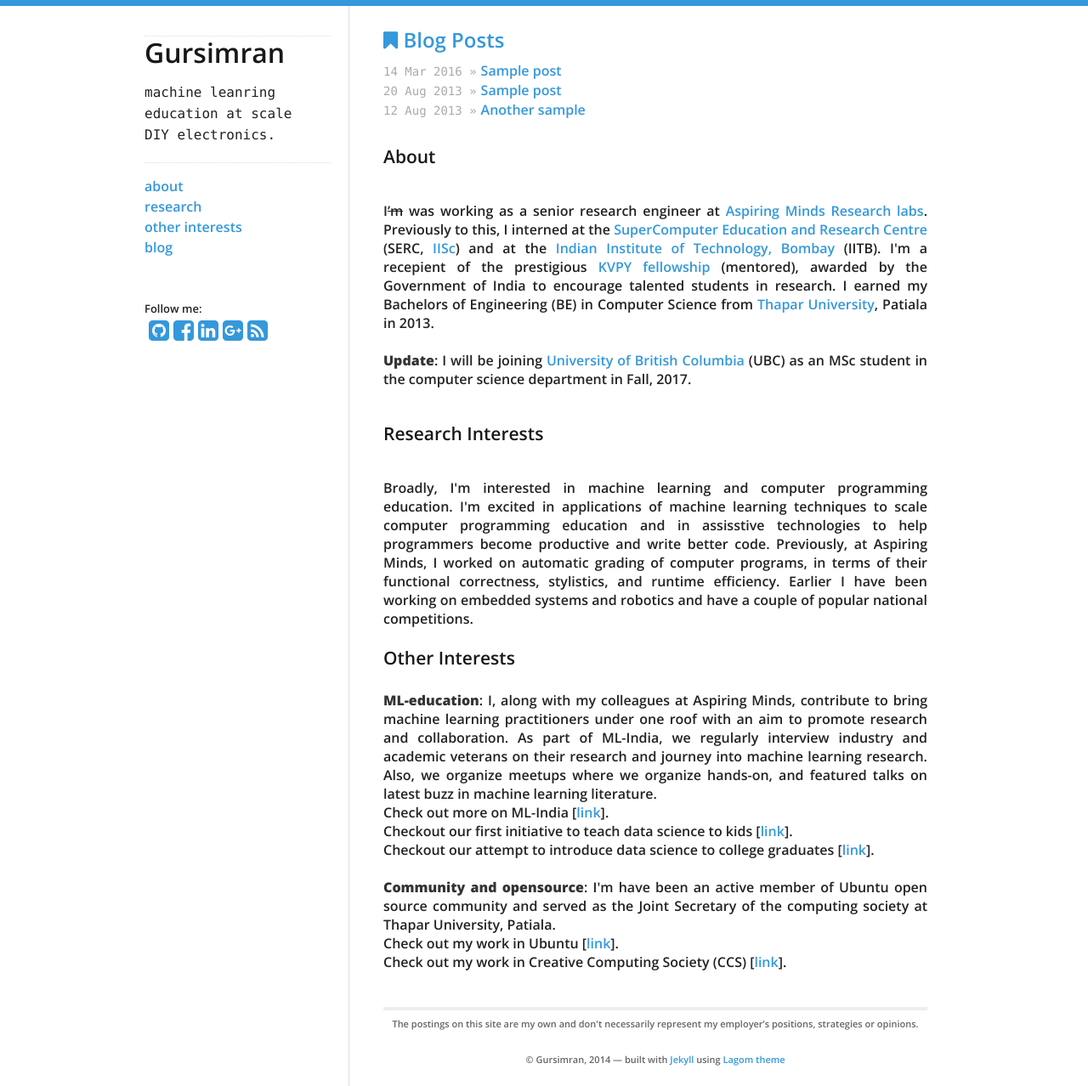
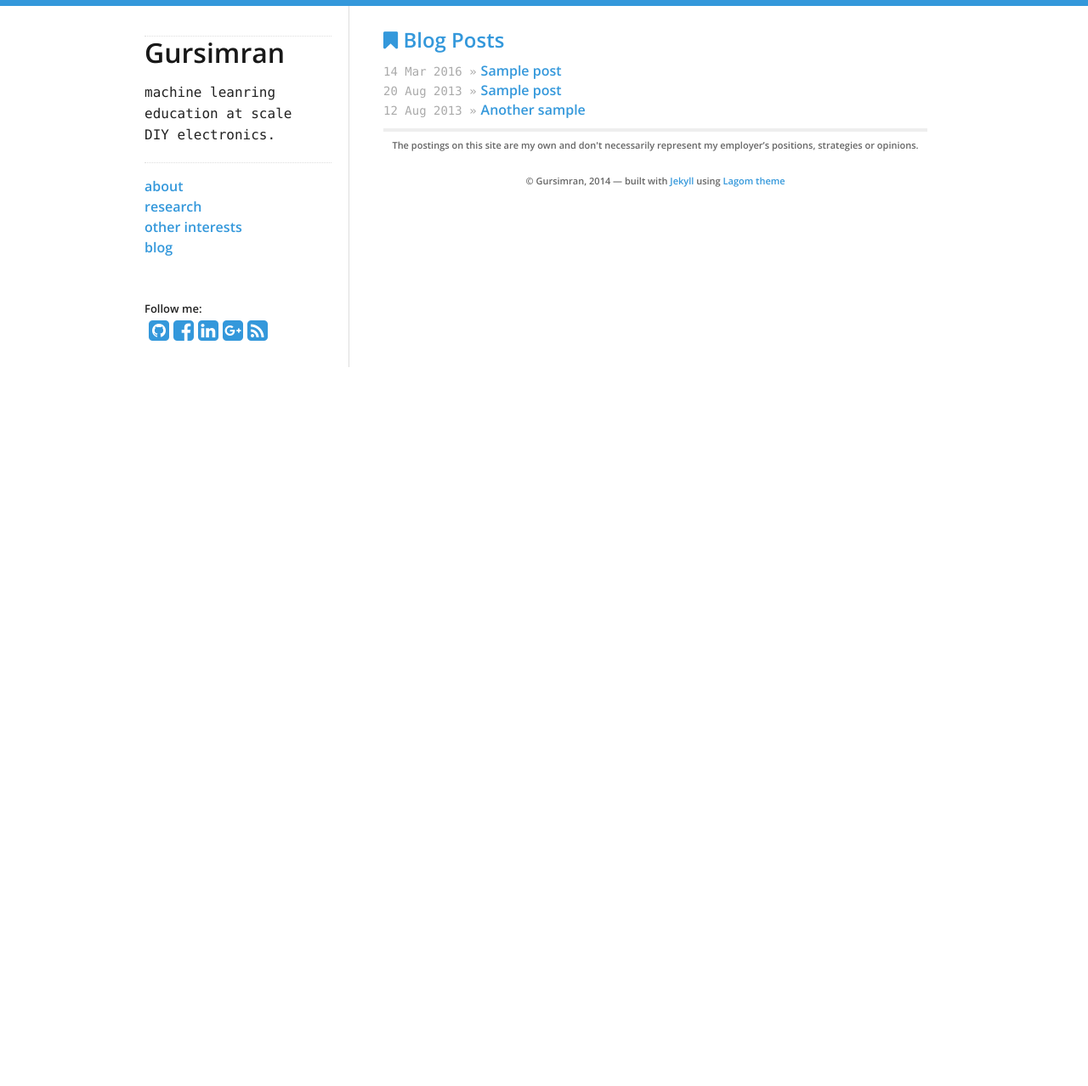
Before and after one commit to gursimar/gursimar.github.io, a Jekyll site: the page built from blog.html, in a window 1280 px wide. Shown: the whole page at 85% size. Built offline with Jekyll 4.4.1, drawn with Linux system fonts in a browser that asks for light colours; nearby versions of some CDN libraries; after the commit the page ends 907 px from its top, so only the background shows below that.

Commit message:
blog page updated

```diff
--- a/blog.html
+++ b/blog.html
@@ -13,38 +13,3 @@
     {% endfor %}
   </ul>
 </div>
-
-<!------------- Applied ML ------------>
-<a name="topic_ml"></a>
-<div class="row vertical-center about-desc">
-	<div class="col-sm-12"><h3 id="about">About</h3></div>
-</div>
-<p style="text-align:justify;">
-    I<del>’m</del> was working as a senior research engineer at <a href="research.aspiringminds.com">Aspiring Minds Research labs</a>. Previously to this, I interned at the <a href="http://www.serc.iisc.in/facilities/">SuperComputer Education and Research Centre</a> (SERC, <a href="http://www.iisc.ac.in/">IISc</a>) and at the <a href="http://www.iitb.ac.in/">Indian Institute of Technology, Bombay</a> (IITB). I'm a recepient of the prestigious <a href="http://kvpy.iisc.ernet.in/main/index.htm">KVPY fellowship</a> (mentored), awarded by the Government of India to encourage talented students in research. I earned my Bachelors of Engineering (BE) in Computer Science from <a href="http://www.thapar.edu/">Thapar University</a>, Patiala in 2013.
-    <br><br>
-    <strong>Update</strong>: I will be joining <a href="">University of British Columbia</a> (UBC) as an MSc student in the computer science department in Fall, 2017.
-</p>
-
-<div class="row vertical-center about-desc">
-	<div class="col-sm-12"><h3 id="research_interests">Research Interests</h3></div>
-</div>
-<p style="text-align:justify;">
-    Broadly, I'm interested in <b>machine learning</b> and <b>computer programming education</b>. I'm excited in applications of machine learning techniques to scale computer programming education and in assisstive technologies to help programmers become productive and write better code. Previously, at Aspiring Minds, I worked on automatic grading of computer programs, in terms of their functional correctness, stylistics, and runtime efficiency. Earlier I have been working on embedded systems and robotics and have a couple of popular national competitions.
-</p>
-
-<div class="row vertical-center about-desc">
-	<div class="col-sm-12"><h4 id="other_interests">Other Interests</h4></div>
-</div>
-
-<p style="text-align:justify;">
-<strong>ML-education</strong>: I, along with my colleagues at Aspiring Minds, contribute to bring machine learning practitioners under one roof with an aim to promote research and collaboration. As part of ML-India, we regularly interview industry and academic veterans on their research and journey into machine learning research. Also, we organize meetups where we organize hands-on, and featured talks on latest buzz in machine learning literature.
-<br>Check out more on ML-India [<a href="http://ml-india.org/">link</a>].
-<br>Checkout our first initiative to teach data science to kids [<a href="http://www.datasciencekids.org/p/home-page.html">link</a>].
-<br>Checkout our attempt to introduce data science to college graduates [<a href="">link</a>].
-
-<br><br>
-<strong>Community and opensource</strong>: I'm have been an active member of Ubuntu open source community and served as the Joint Secretary of the computing society at Thapar University, Patiala.
-<br> Check out my work in Ubuntu [<a href="https://wiki.ubuntu.com/simar/MembershipApplication">link</a>].
-<br> Check out my work in Creative Computing Society (CCS) [<a href="https://github.com/gursimar/creativeComputingSociety">link</a>].
-<br><br>
-</p>
```
